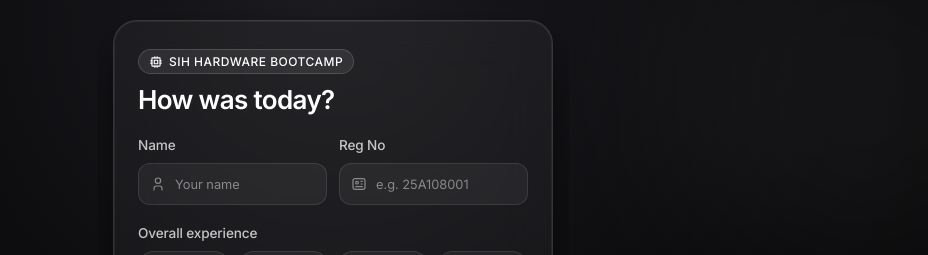
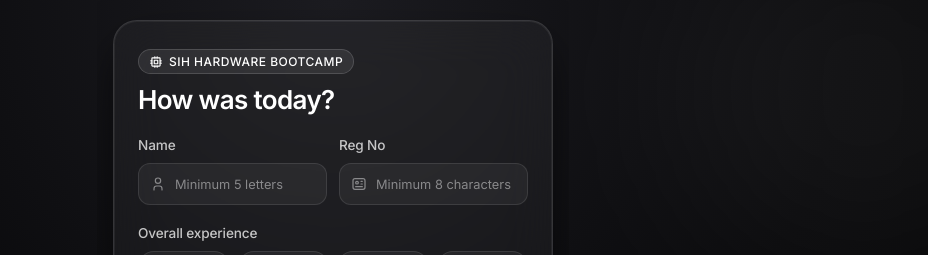
Before and after one commit to krreeshhh/sih-bootcamp-feedback, a Next.js app: page / in a window 1280 px wide. Shown: the top 255 px of the page, without its empty margins (307-1235 px from the left). Built offline with nearby package versions, Linux system fonts and the light colour scheme; no server answers.

Commit message:
feat: update placeholders for name and registration number fields in FeedbackFormPage

```diff
--- a/app/page.tsx
+++ b/app/page.tsx
@@ -265,7 +265,7 @@
                         if (!err && !regNoError && !ratingError && !commentError) setErrorMsg(null);
                       }
                     }}
-                    placeholder="Your name"
+                    placeholder="Minimum 5 letters"
                     maxLength={20}
                     className={`form-input ${nameError ? "input-error" : ""}`}
                     autoComplete="name"
@@ -298,7 +298,7 @@
                         if (!err && !nameError && !ratingError && !commentError) setErrorMsg(null);
                       }
                     }}
-                    placeholder="e.g. 25A108001"
+                    placeholder="Minimum 8 characters"
                     maxLength={9}
                     className={`form-input ${regNoError ? "input-error" : ""}`}
                     autoComplete="off"
```
